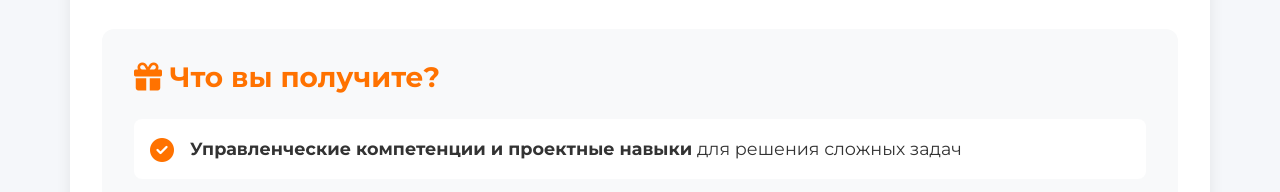
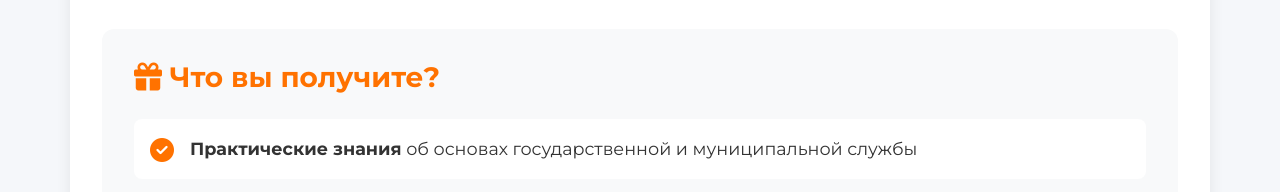
Before and after one commit to adbessonov/video-test, a plain HTML site: page index.html in a window 1280 px wide. Shown: the part 865-1057 px from the top of the page. Drawn offline with nearby package versions, Linux system fonts and the light colour scheme.

Commit message:
изменения в файле

```diff
--- a/index.html
+++ b/index.html
@@ -384,12 +384,6 @@
             <div class="benefits-section">
                 <h3><i class="fas fa-gift me-2"></i>Что вы получите?</h3>
 
-                <div class="benefit-item">
-                    <i class="fas fa-check-circle"></i>
-                    <div>
-                        <strong>Управленческие компетенции и проектные навыки</strong> для решения сложных задач
-                    </div>
-                </div>
 
                 <div class="benefit-item">
                     <i class="fas fa-check-circle"></i>
@@ -397,7 +391,7 @@
                         <strong>Практические знания</strong> об основах государственной и муниципальной службы
                     </div>
                 </div>
-
+<!--
                 <div class="benefit-item">
                     <i class="fas fa-check-circle"></i>
                     <div>
@@ -410,7 +404,7 @@
                     <div>
                         <strong>Развитие личностных качеств,</strong> которые станут вашим преимуществом в любой профессии
                     </div>
-                </div>
+                </div> -->
             </div>
 
             <p style="font-size: 1.2rem; font-weight: 500; color: var(--primary-color);">Это ваш шанс не только повысить свою квалификацию, но и открыть двери для успешной адаптации, карьерного роста и эффективной работы в системе государственного управления.</p>
```
